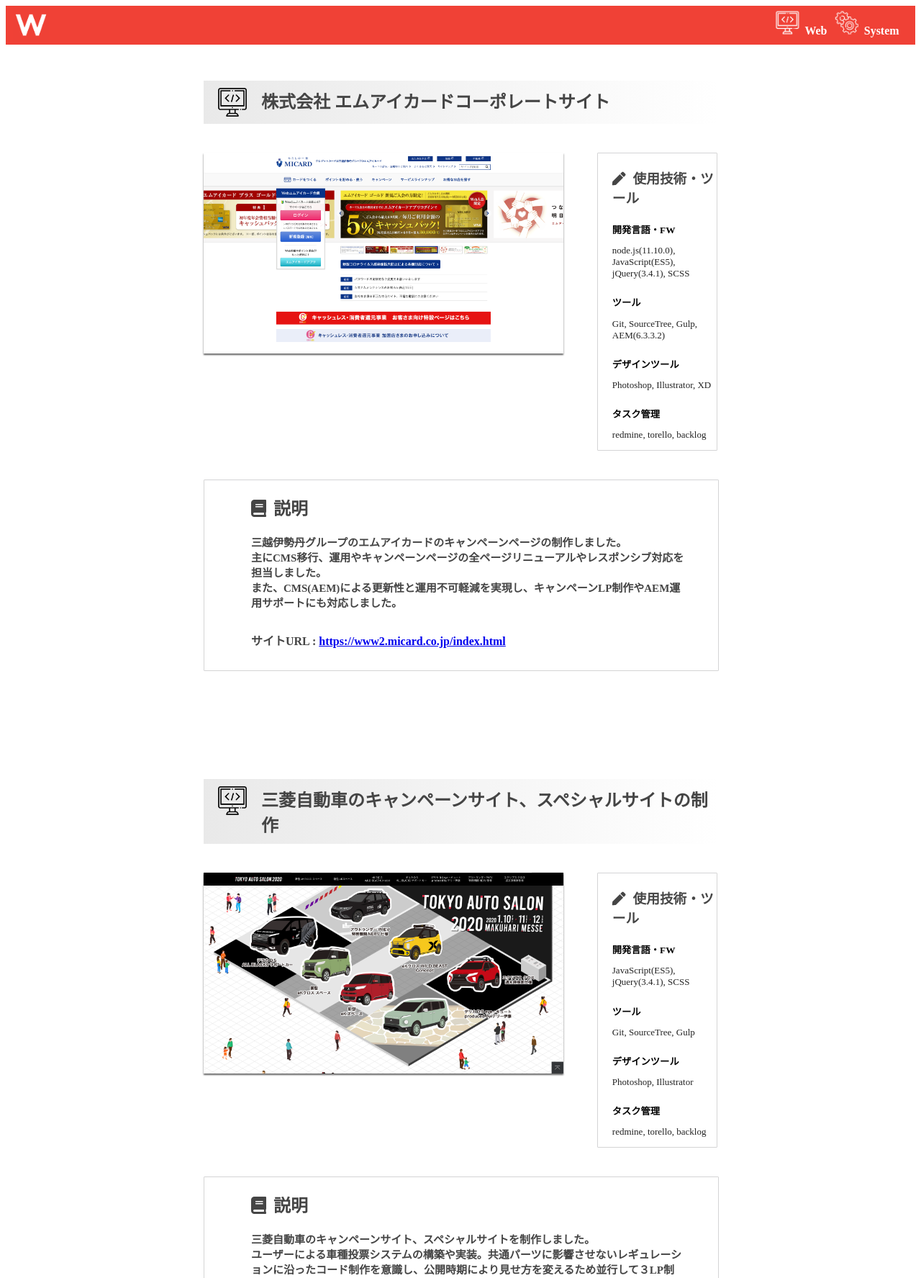
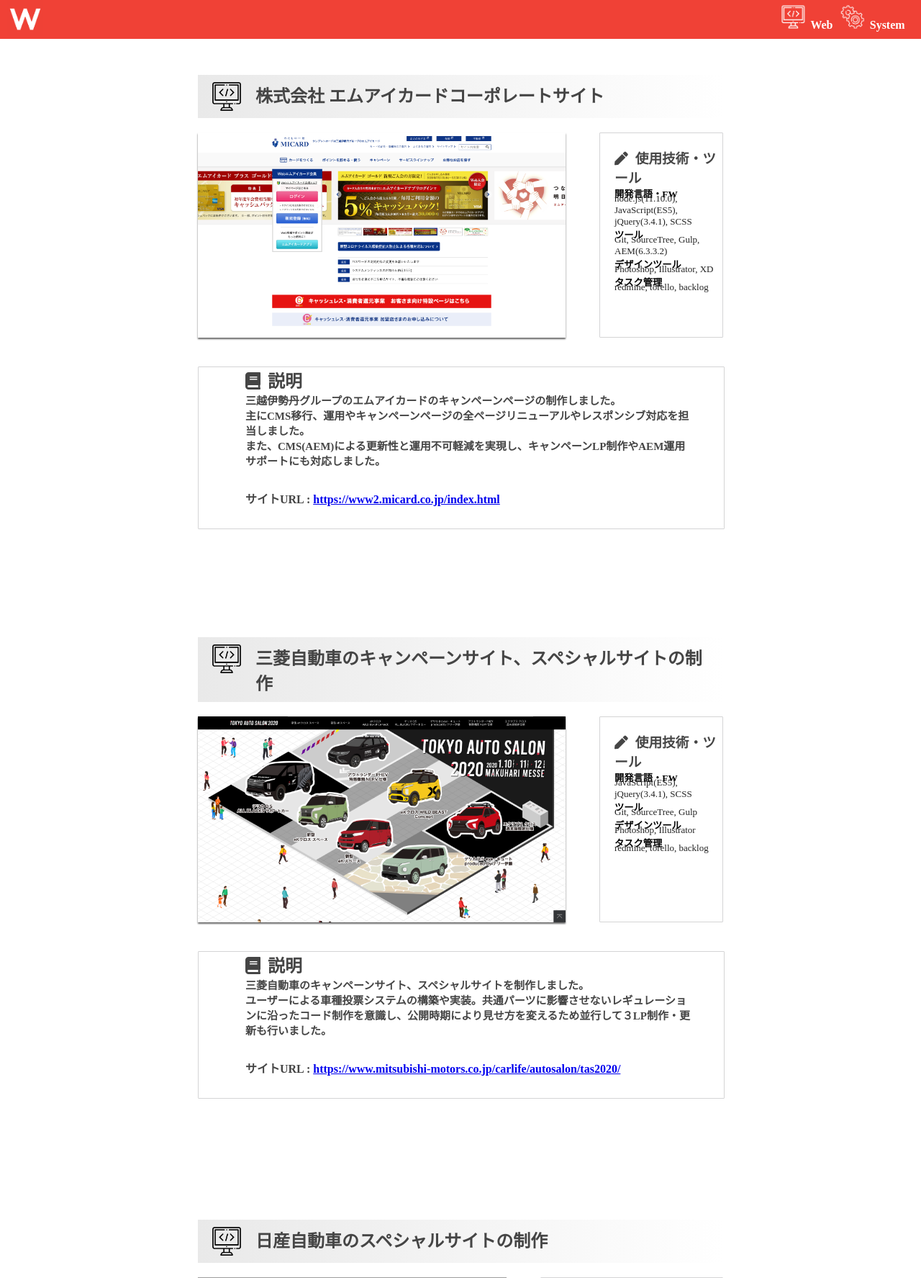
Before and after one commit to YAMAMOTO-S/portW1, a PHP site: page / in a window 1280 px wide. Shown: the top 1775 px of the page at 72% size. Run offline with PHP 8.4, Linux system fonts and the light colour scheme; some libraries are stand-ins or nearby versions; grey boxes are pictures that could not be loaded.

Commit message:
余白削除

```diff
--- a/index.html
+++ b/index.html
@@ -23,6 +23,7 @@
 
 <body>
   <div class="wrapper">
+
 
     <div class="ui inverted segment navbar" style="background-color: #F04136">
       <img src="./img/willsoar.png" alt="" class="" />
@@ -114,7 +115,7 @@
           <div class="ui card tecBox">
             <h3 class="ui header">
               <div class="content" style="margin-left:  10px"><i class="fas fa-pen plug icon"
-                style="color: #454545; margin-right: 10px;"></i>使用技術・ツール</div>
+                  style="color: #454545; margin-right: 10px;"></i>使用技術・ツール</div>
             </h3>
             <div class="tecBoxDesc">
               <h5>開発言語・FW</h5>
@@ -177,7 +178,7 @@
         <div class="ui card tecBox">
           <h3 class="ui header">
             <div class="content" style="margin-left:  10px"><i class="fas fa-pen plug icon"
-              style="color: #454545; margin-right: 10px;"></i>使用技術・ツール</div>
+                style="color: #454545; margin-right: 10px;"></i>使用技術・ツール</div>
           </h3>
           <div class="tecBoxDesc">
             <h5>開発言語・FW</h5>
--- a/navbar.css
+++ b/navbar.css
@@ -1,4 +1,7 @@
-
+* {
+  margin: 0px;
+  padding: 0px;
+}
 .menu {
   float: right;
   transform:scale(0.8)
--- a/style.css
+++ b/style.css
@@ -135,7 +135,6 @@
 }
 
 
-
 @media screen and (max-width: 481px){
   .title-btn {
     width: 100% !important;
```
